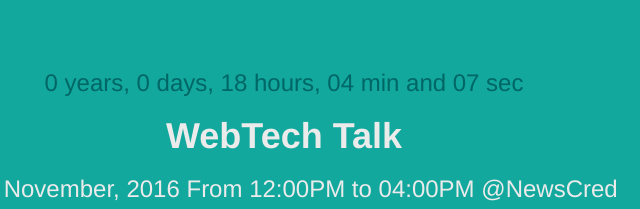
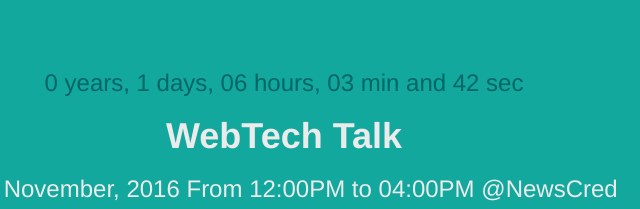
Before and after one commit to srdesh/techspeakersbd, a plain HTML site: page index.html in a window 1280 px wide. Shown: the part 203-412 px from the top of the page, 356-996 px from the left. Drawn offline with Linux system fonts and the light colour scheme.

Commit message:
Update index.html

```diff
--- a/index.html
+++ b/index.html
@@ -99,7 +99,7 @@
 	        	<div class="bcg" data-center="background-position: 50% 0px;" data-top-bottom="background-position: 50% -100px;" data-anchor-target="#slide-1">
 		        	<div class="hsContainer">
 			    		<div class="hsContent" data-center="opacity: 1" data-106-top="opacity: 0" data-anchor-target="#slide-1">
-                <h3 style="color:#006666;" class="myCountdown" data-date="Nov 19, 2016 12:00:25"></h3>
+                <h3 style="color:#006666;" class="myCountdown" data-date="Nov 19, 2016 24:00:00"></h3>
                 <h1><b>WebTech Talk</b></h1>
 				    		<h3>19th November, 2016 From 12:00PM to 04:00PM @NewsCred</h3>
                 <button type="button" class="btn btn-default custom-button-paste" onclick="window.location.href='https://goo.gl/KmqOiF'">Venue</button>
@@ -142,7 +142,7 @@
         <script type="text/javascript">
         $(function() {
             $('.myCountdown').countdown({
-                date: "Nov 18, 11:49:25"
+                date: "Nov 19, 12:00:00"
             });
         });
         </script>
```
